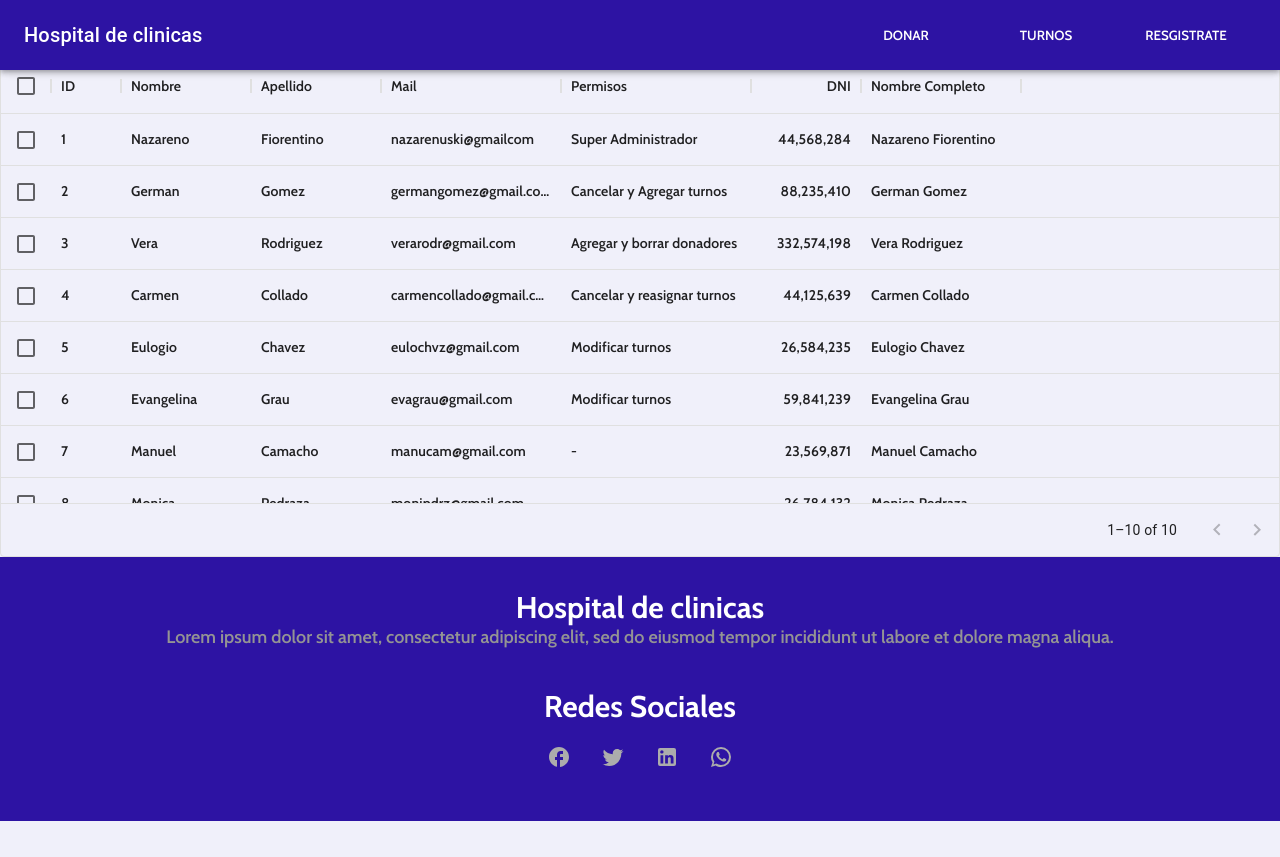
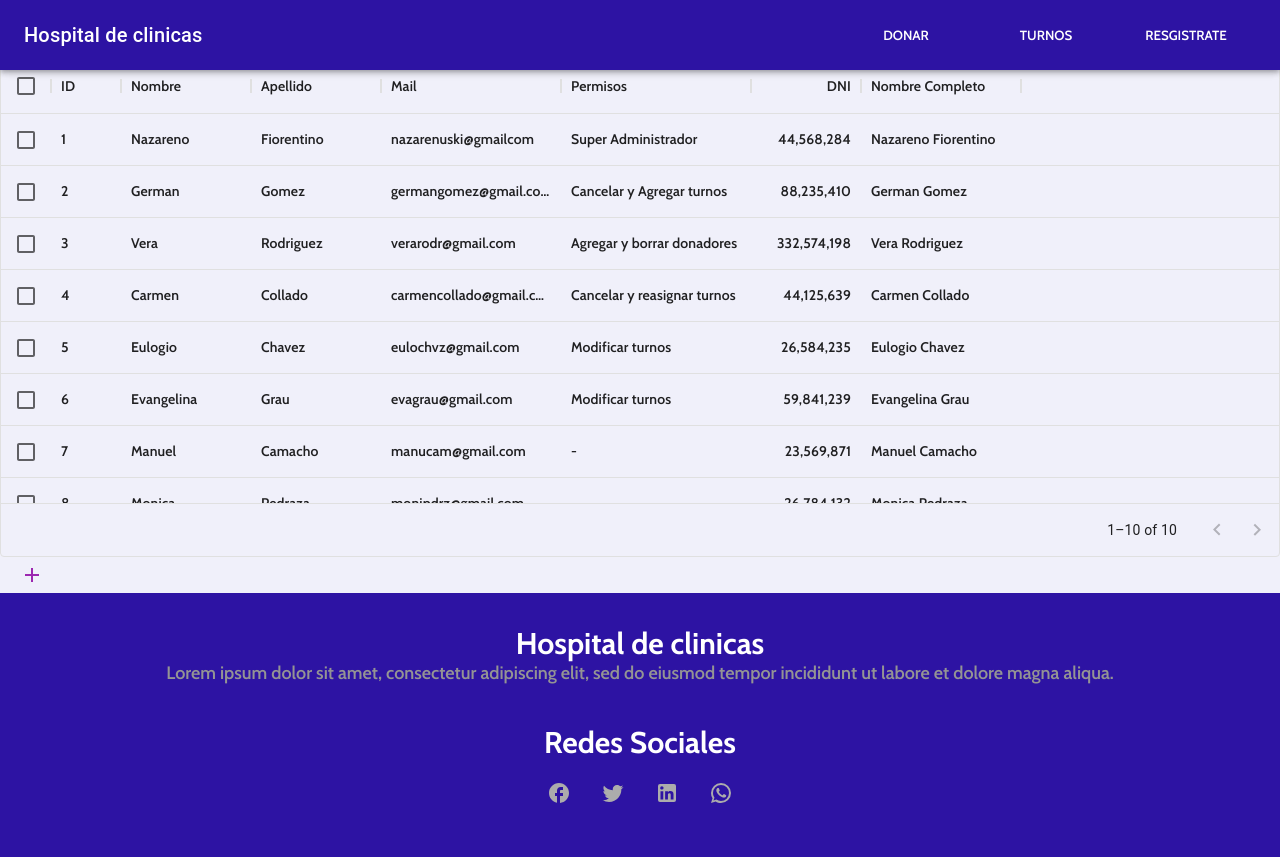
Before and after one commit to SarubbiGino/CLINICAS, a Next.js app: page /infoAdmins/infoAdm in a window 1280 px wide. Before the commit the page ends 821 px from the top, so only its background shows below. Built offline with nearby package versions, Linux system fonts and the light colour scheme.

Commit message:
Update 2 files

```diff
--- /dev/null
+++ b/pages/infoAdmins/info.module.css
@@ -0,0 +1,4 @@
+.botonAdd {
+  margin-top: -75px;
+  margin-left: 30px;
+}
--- a/pages/infoAdmins/infoAdm.tsx
+++ b/pages/infoAdmins/infoAdm.tsx
@@ -3,7 +3,9 @@ import useSWR from 'swr'
 import { DataGrid, GridColDef, GridValueGetterParams } from '@mui/x-data-grid';
 import { getMaxListeners } from 'process';
 import { createStyles, makeStyles, Theme } from '@material-ui/core/styles';
-
+import AddIcon from '@mui/icons-material/Add';
+import Button from '@mui/material/Button';
+import estilos from '../infoAdmins/info.module.css'
 
 
 const columns: GridColDef[] = [
@@ -11,6 +13,7 @@ const columns: GridColDef[] = [
   { field: 'firstName', headerName: 'Nombre', width: 130 },
   { field: 'lastName', headerName: 'Apellido', width: 130 },
   { field: 'mail', headerName: 'Mail', width: 180 },
+
   {
     field: 'perm',
     headerName: 'Permisos',
@@ -23,6 +26,7 @@ const columns: GridColDef[] = [
     type: 'number',
     width: 110,
   },
+
   {
     field: 'fullName',
     headerName: 'Nombre Completo',
@@ -50,20 +54,25 @@ const rows = [
   { id: 13, lastName: '', firstName: '', age:, dni: , mail: ''  },
   { id: 14, lastName: '', firstName: '', age:, dni: , mail: ''  },
   { id: 15, lastName: '', firstName: '', age:, dni: , mail: ''  },*/
+
 ];
-
 export default function DataTable() {
   return (
-    <div style={{ height: 500 }}>
+    <React.Fragment>
+      <div style={{ height: 500 }}>
       <DataGrid
         rows={rows}
         columns={columns}
         pageSize={15}
         rowsPerPageOptions={[15]}
         checkboxSelection
-
       />
     </div>
 
+    <Button className={estilos.botonAdd} color="secondary" aria-label="add">
+            <AddIcon />
+          </Button>
+    </React.Fragment>
+
   );
 }
```
